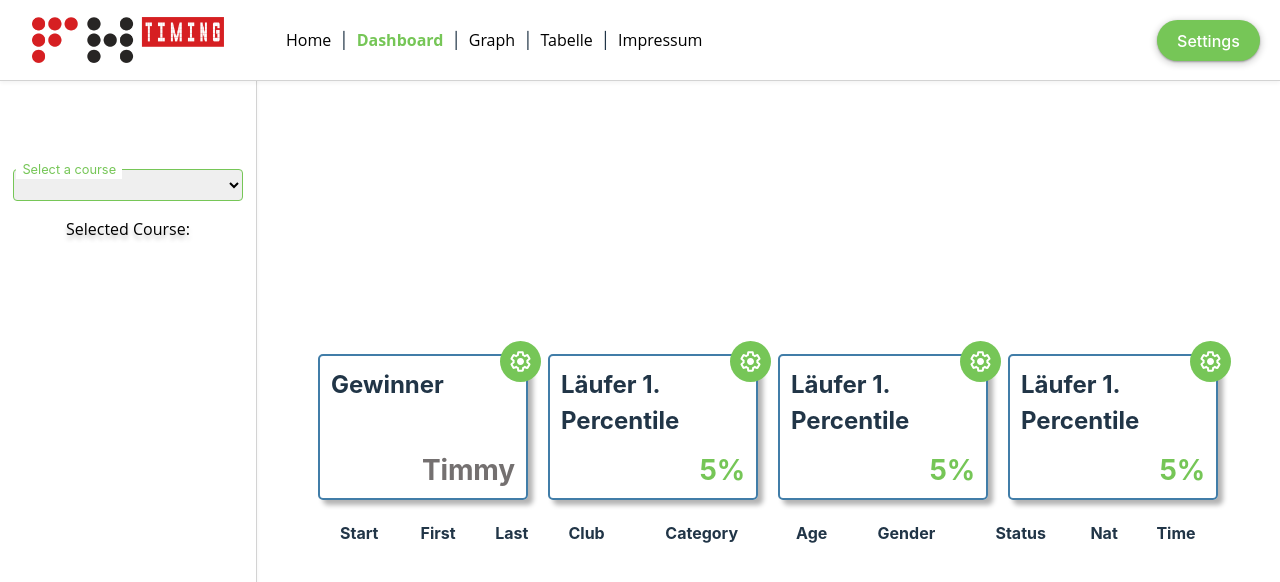
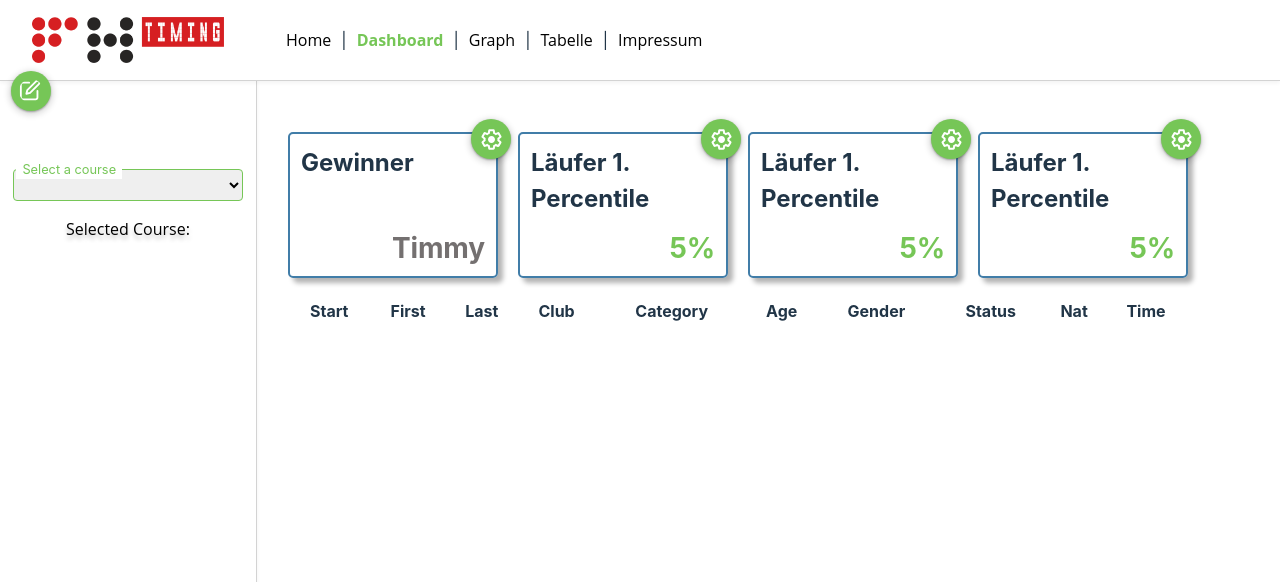
Before and after one commit to szeminator/fhtiming, a Vue app in the folder dashboard/: page /dashboard in a window 1280 px wide. Shown: the top 582 px of the page. Built offline with nearby package versions, Linux system fonts and the light colour scheme.

Commit message:
new settings button

```diff
--- a/dashboard/src/App.vue
+++ b/dashboard/src/App.vue
@@ -4,7 +4,6 @@ import InfoBoxValue from './components/InfoBoxValue.vue';
 import InfoBoxPercentage from './components/InfoBoxPercentage.vue';
 import Sidebar from './views/Sidebar.vue';
 import { ref } from 'vue';
-
 
 const isSidebarVisible = ref(true);
 
@@ -14,9 +13,13 @@ function toggleSidebar() {
 </script>
 
 <template>
-  <button @click="toggleSidebar" class="toggle-button">Settings</button>
-  <FHTimingHeader name="FHTimingHeader" />
+  <div class="header-sidebar-container">
+    <FHTimingHeader name="FHTimingHeader" />
+    <button @click="toggleSidebar" class="toggle-button">
+    <img src="/settings.svg" alt="Settings" />
+  </button>
   <Sidebar v-show="isSidebarVisible" />
+  </div>
   <div :class="isSidebarVisible ? 'content-with-sidebar' : 'content-full-width'">
     <div class="info-container">
     <InfoBoxValue title="Info" />
@@ -24,31 +27,41 @@ function toggleSidebar() {
     <InfoBoxPercentage title="Info3" />
     <InfoBoxPercentage title="Info5" />
   </div>
-    <router-view />
+   <router-view />
   </div>
 </template>
 
 <style scoped>
+.header-sidebar-container {
+  position: relative; /* Container for header and sidebar */
+}
+
 .content-with-sidebar {
   margin-left: 256px; /* Adjust to match the sidebar's width */
   width: calc(100% - 256px); /* Adjust the width */
+  padding-top: 0px;
+  z-index: 1500;
 }
 
 .content-full-width {
   margin-left: 0;
   width: 100%;
+  padding-top: 0px;
+  padding-left: 10px;
 }
-
+.toggle-button:focus {
+  outline: none; /* Removes the outline on focus as well */
+}
 .toggle-button {
   position: fixed;
-  top: 20px; /* Adjust as needed */
-  right: 20px; /* Adjust as needed */
-  z-index: 1500; /* Make sure it's above other elements */
-  border-radius: 100px;
-  background: #76C657;
-  color: white;
-  box-shadow: 0px 2px 6px 2px rgba(0, 0, 0, 0.15), 0px 1px 2px 0px rgba(0, 0, 0, 0.30);
-  transition: box-shadow 0.2s, transform 0.2s; /* Smooth transition for the press effect */
+  top: 70px; /* Adjust as needed */
+  left: 10px; /* Adjust as needed */
+  background: none; /* Remove background if you want only the SVG to be visible */
+  cursor: pointer; /* Change cursor to pointer to indicate it's clickable */
+  z-index: 1500;
+  padding: 0px;
+  border-radius: 50%;
+  outline: none; /* Remove focus ring for accessibility */
 }
 
 .toggle-button:active {
@@ -58,9 +71,32 @@ function toggleSidebar() {
 
 .info-container {
   display: flex;
-  justify-content: flex-start;
+  justify-content: center;
   gap: 20px;
   margin-bottom: 20px;
   margin-top: 100px;
 }
+
+.sidebar {
+  transition: transform 0.3s;
+  transform: translateX(0); /* Default state */
+}
+
+.sidebar-hidden {
+  transform: translateX(-100%); /* Hidden state */
+}
+
+.toggle-button img {
+  display: flex;
+  flex-direction: column;
+  justify-content: center;
+  align-items: center;
+  gap: 8px;
+  flex-shrink: 0;
+  border-radius: 50%;
+  padding: 8px;
+  background: #76C657;
+  box-shadow: 0px 2px 6px 2px rgba(0, 0, 0, 0.15), 0px 1px 2px 0px rgba(0, 0, 0, 0.30);
+  outline: none; /* Removes the outline on focus as well */
+}
 </style>
--- a/dashboard/src/components/InfoBoxPercentage.vue
+++ b/dashboard/src/components/InfoBoxPercentage.vue
@@ -32,7 +32,6 @@ const {
     border-radius: 5px;
     border: 2px solid var(--Bright-Cape-colors-BC-Blue, #417DA8);
     box-shadow: 5px 5px 5px 0px rgba(0, 0, 0, 0.30);
-    position: relative;
   }
 
   .title {
@@ -70,5 +69,6 @@ const {
     background-color: #76C657;
     border-radius: 50%;
     padding: 8px;
+    box-shadow: 0px 2px 6px 2px rgba(0, 0, 0, 0.15), 0px 1px 2px 0px rgba(0, 0, 0, 0.30);
   }
   </style>
--- a/dashboard/src/components/InfoBoxValue.vue
+++ b/dashboard/src/components/InfoBoxValue.vue
@@ -70,5 +70,6 @@ const {
     background-color: #76C657;
     border-radius: 50%;
     padding: 8px;
+    box-shadow: 0px 2px 6px 2px rgba(0, 0, 0, 0.15), 0px 1px 2px 0px rgba(0, 0, 0, 0.30);
   }
   </style>
--- a/dashboard/src/style.css
+++ b/dashboard/src/style.css
@@ -59,6 +59,8 @@ button:focus-visible {
 }
 
 #app {
+  position: absolute;
+  top: 0;
   max-width: 1280px;
   margin: 0 auto;
   padding: 2rem;
```
Also changed, not shown: dashboard/public/config.svg, dashboard/public/settings.svg (added).
